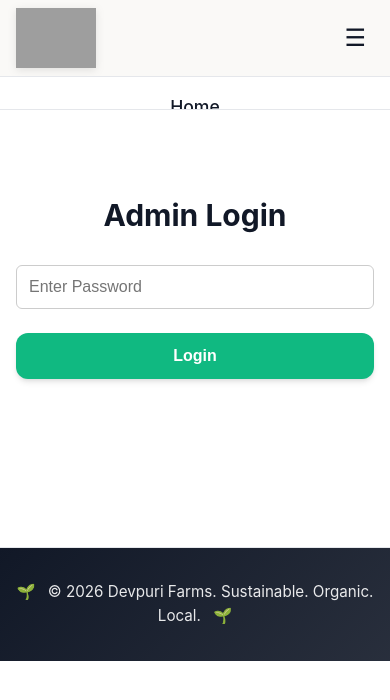
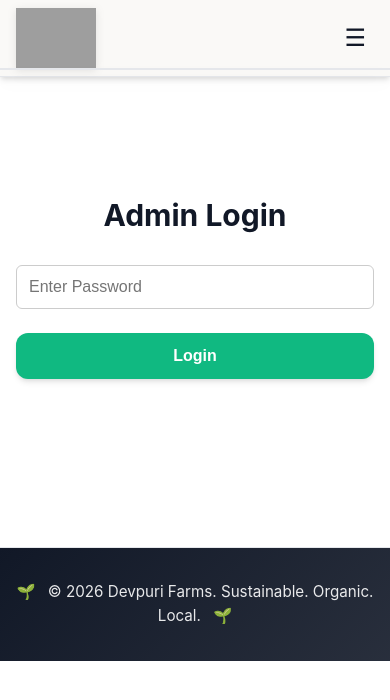
Before and after one commit to gagranivivek/devpuri-farms, a Next.js app: page /admin in a window 390 px wide. Shown: the top 700 px of the page. Built offline with nearby package versions, Linux system fonts and the light colour scheme; grey boxes are pictures that could not be loaded.

Commit message:
Fix: Improve mobile menu styling - hide nav items completely when collapsed, prevent partial text display

```diff
--- a/components/Navbar.module.css
+++ b/components/Navbar.module.css
@@ -112,8 +112,13 @@
 
 /* Responsive Design */
 @media (max-width: 768px) {
+    .navbar {
+        overflow: visible;
+    }
+
     .container {
         padding: 0 var(--spacing-md);
+        position: relative;
     }
 
     .logoImage {
@@ -131,37 +136,54 @@
         gap: 0;
         border-top: 1px solid var(--color-border);
         border-bottom: 1px solid var(--color-border);
-        padding: var(--spacing-md) 0;
+        padding: 0;
         max-height: 0;
         overflow: hidden;
         transition: max-height var(--transition-base);
+        z-index: 999;
+        box-shadow: 0 10px 20px rgba(0, 0, 0, 0.1);
     }
 
     .navLinks.active {
-        max-height: 500px;
+        max-height: 600px;
+        padding: var(--spacing-md) 0;
     }
 
     .link {
         width: 100%;
         padding: var(--spacing-md) var(--spacing-lg);
         font-size: 1.1rem;
+        border-bottom: 1px solid var(--color-border);
+    }
+
+    .link:last-child {
+        border-bottom: none;
     }
 
     .link::after {
-        bottom: 0;
-        left: 0;
-        right: 0;
-        height: 1px;
-        width: 0;
+        display: none;
     }
 
     .link:hover::after {
-        width: 100%;
+        display: none;
+    }
+
+    .link:hover {
+        background: rgba(16, 185, 129, 0.05);
     }
 
     .mobileMenuButton {
         display: flex;
         align-items: center;
         justify-content: center;
+        margin-left: auto;
+        z-index: 1001;
+    }
+
+    .langSwitcherItem {
+        margin-left: 0;
+        width: 100%;
+        padding: var(--spacing-md) var(--spacing-lg);
+        border-top: 1px solid var(--color-border);
     }
 }
```
